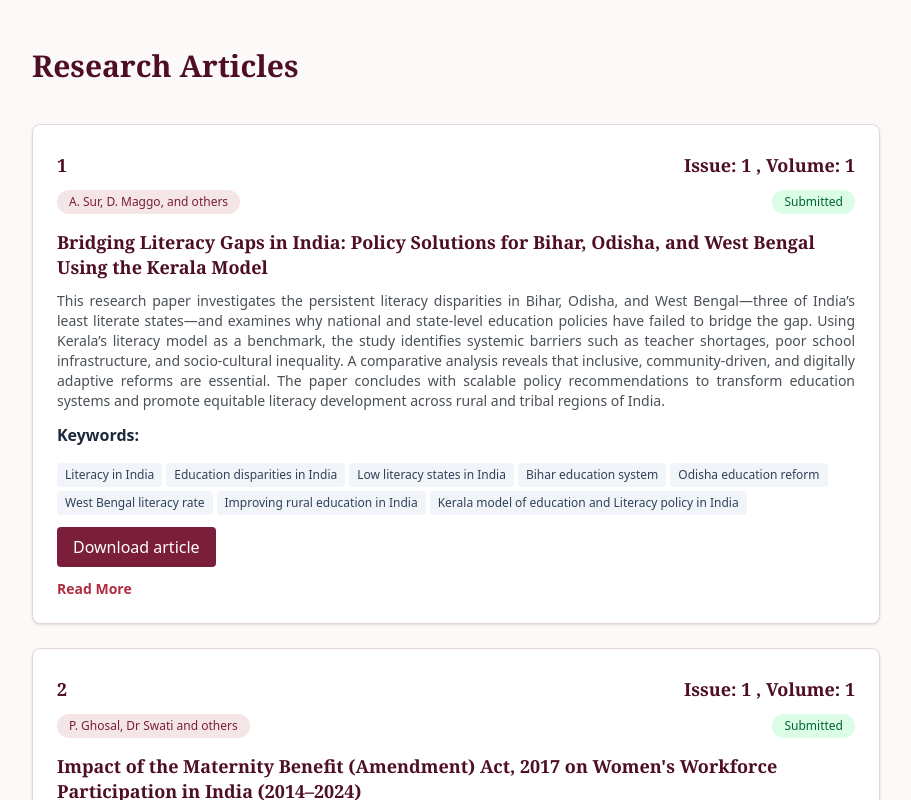
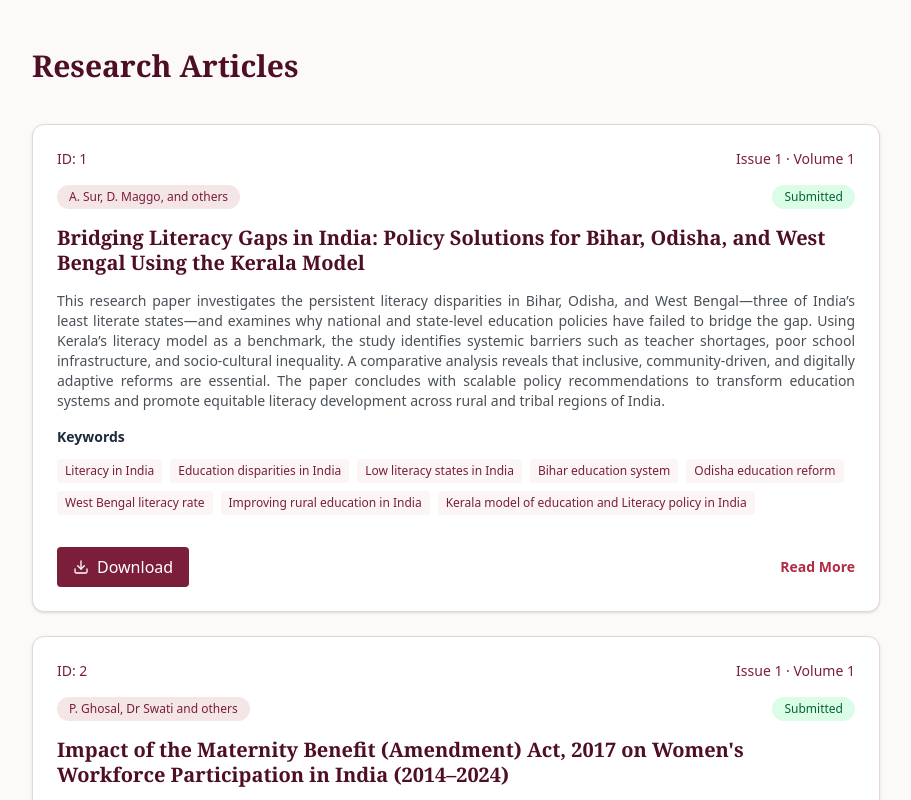
Before and after one commit to wajahatmazaharkhan/JMS_IISPPR, a React (Vite) app in the folder client/: page /research in a window 1280 px wide. Shown: the top 800 px of the page, without its empty margins (184-1095 px from the left). Built offline with nearby package versions, Linux system fonts and the light colour scheme.

Commit message:
style research card

```diff
--- a/client/src/components/ResearchCard.jsx
+++ b/client/src/components/ResearchCard.jsx
@@ -2,13 +2,9 @@ import { Link } from "react-router-dom";
 import { useState } from "react";
 import { useLocation } from "react-router-dom";
 import { Download } from "lucide-react";
-import articleData from "../data/articles";
 import { generateArticlePDF, downloadPDF } from "../utils/pdfExport";
-import articles from "../data/articles";
 
 const ResearchCard = ({ articles, onDelete }) => {
-
-  const [researchArticles, setResearchArticles] = useState(articleData);
   const [downloading, setDownloading] = useState(false);
   const location = useLocation();
   const isAdmin = location.pathname.startsWith("/admin");
@@ -16,20 +12,14 @@ const ResearchCard = ({ articles, onDelete }) => {
   const handleDownload = async () => {
     setDownloading(true);
     try {
-      // Find the specific article by ID
-      const article = researchArticles.find(articles => articles.id === articles.id);
+      const pdf = await generateArticlePDF(articles);
 
-      if (!articles) {
-        alert("Article not found. Please try again.");
-        return;
-      }
+      const sanitizedTitle = articles.title
+        .replace(/[^a-zA-Z0-9\s]/g, '')
+        .replace(/\s+/g, '_')
+        .substring(0, 50);
 
-      const pdf = await generateArticlePDF  (articles);
-
-      // Create filename based on article title and author
-      const sanitizedTitle = articles.title.replace(/[^a-zA-Z0-9\s]/g, '').replace(/\s+/g, '_').substring(0, 50);
-      const filename = `LDTPPR_Research_Articles_${articles.id}.pdf`;
-
+      const filename = `LDTPPR_Research_Articles_${sanitizedTitle}_${articles.id}.pdf`;
       downloadPDF(pdf, filename);
     } catch (error) {
       console.error("Error generating PDF:", error);
@@ -40,48 +30,57 @@ const ResearchCard = ({ articles, onDelete }) => {
   };
 
   return (
-    <div className="bg-white shadow-sm border border-accent-light rounded-lg p-6 flex flex-col gap-3 hover:border-primary hover:shadow-md transition-all duration-300">
+    <div className="bg-white border border-accent-light rounded-xl p-6 shadow-sm hover:border-primary hover:shadow-md transition-all duration-300 flex flex-col gap-4">
       <div className="flex justify-between items-center">
-        <span className="text-lg font-bold text-primary-dark font-serif leading-snug mt-1">
-          {articles.id}
-        </span>
-        <span className="text-lg font-bold text-primary-dark font-serif leading-snug mt-1">
-          Issue: {articles.issue} , Volume: {articles.volume}
+        <span className="text-sm text-primary font-medium">ID: {articles.id}</span>
+        <span className="text-sm text-primary font-medium">
+          Issue {articles.issue} · Volume {articles.volume}
         </span>
       </div>
+
       <div className="flex justify-between items-center">
         <span className="bg-primary-light text-primary px-3 py-1 rounded-full text-xs font-medium">
           {articles.authorAbbrev}
         </span>
-        <span className="bg-green-100 text-green-800 px-3 py-1 rounded-full text-xs font-medium">
+        <span className={`px-3 py-1 rounded-full text-xs font-medium bg-green-100 text-green-800`}>
           {articles.status}
         </span>
       </div>
 
-      <h2 className="text-lg font-bold text-primary-dark font-serif leading-snug mt-1">
+      <h2 className="text-xl font-serif font-bold text-primary-dark leading-tight">
         {articles.title}
       </h2>
 
-      <p className="text-subtext text-sm text-justify">{articles.abstract}</p>
+      <p className="text-subtext text-sm text-justify">
+        {articles.abstract}
+      </p>
 
-      <h4 className="font-semibold text-slate-800 mb-1">Keywords:</h4>
-      <div className="flex flex-wrap gap-1">
+      {articles.keywords?.length > 0 && (
+        <div>
+          <h4 className="font-semibold text-slate-800 mb-3 text-sm">Keywords</h4>
+          <div className="flex flex-wrap gap-2">
             {articles.keywords.map((keyword, idx) => (
-            <span key={idx} className="px-2 py-1 bg-slate-100 text-slate-700 text-xs rounded">
-              {keyword}
-            </span>
-          ))}
-      </div>
-      <div>
+              <span
+                key={idx}
+                className="px-2 py-1 bg-primary-light/40 text-primary text-xs rounded"
+              >
+                {keyword}
+              </span>
+            ))}
+          </div>
+        </div>
+      )}
+
+      <div className="flex flex-wrap justify-between items-center mt-4 gap-2">
         <button
           onClick={handleDownload}
-          className="inline-flex items-center px-4 py-2 bg-primary text-white font-medium rounded hover:bg-primary-dark transition disabled:opacity-50">
-            Download article
+          disabled={downloading}
+          className="inline-flex items-center gap-2 px-4 py-2 bg-primary text-white font-medium rounded hover:bg-primary-dark transition disabled:opacity-50"
+        >
+          <Download size={16} />
+          {downloading ? "Downloading..." : "Download"}
         </button>
-      </div>
 
-
-      <div className="flex justify-between items-center mt-auto">
         <Link
           to={`/article/${articles.title.toLowerCase().replace(/\s+/g, "-")}`}
           className="text-sm font-semibold text-accent hover:text-accent-dark hover:underline transition"
@@ -89,7 +88,7 @@ const ResearchCard = ({ articles, onDelete }) => {
           Read More
         </Link>
 
-        {onDelete && (
+        {onDelete && isAdmin && (
           <button
             onClick={() => onDelete(articles.id)}
             className="text-xs text-red-600 hover:text-red-800 px-3 py-1 bg-red-50 border border-red-200 rounded transition"
```
